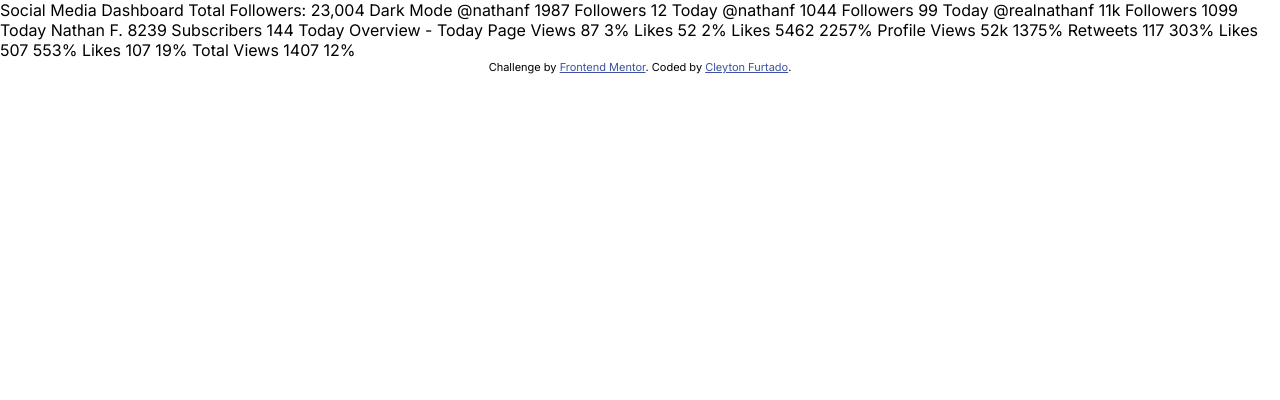
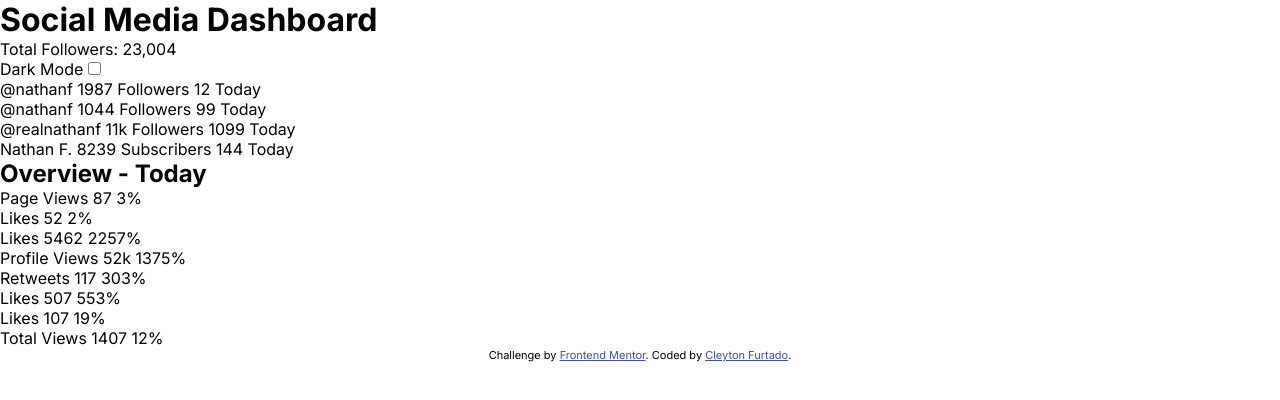
Before and after one commit to CleytonRR/social-media-dashboard, a plain HTML site: page index.html in a window 1280 px wide. Drawn offline with Linux system fonts and the light colour scheme.

Commit message:
Added tags html for content

```diff
--- a/index.html
+++ b/index.html
@@ -2,7 +2,7 @@
 <html lang="en">
 <head>
   <meta charset="UTF-8">
-  <meta name="viewport" content="width=device-width, initial-scale=1.0"> <!-- displays site properly based on user's device -->
+  <meta name="viewport" content="width=device-width, initial-scale=1.0">
 
   <link rel="icon" type="image/png" sizes="32x32" href="./images/favicon-32x32.png">
   <link href="https://fonts.googleapis.com/css2?family=Inter:wght@400;700&display=swap" rel="stylesheet">
@@ -12,68 +12,103 @@
 </head>
 <body>
 
-  Social Media Dashboard
-  Total Followers: 23,004
+  <main>
+    <header>
+      <div>
+        <h1>Social Media Dashboard</h1>
+        <span>Total Followers: 23,004</span>
+      </div>
 
-  Dark Mode
+      <div>
+        <label for="mode">Dark Mode</label>
+        <input type="checkbox" id="mode">
+      </div>
+    </header>
 
-
-
+    <section>
+      <div>
         @nathanf
         1987
         Followers
         12 Today
+      </div>
 
+      <div>
         @nathanf
         1044
         Followers
         99 Today
+      </div>
+    </section>
 
+    <div>
       @realnathanf
       11k
       Followers
       1099 Today
+    </div>
 
+    <div>
       Nathan F.
       8239
       Subscribers
       144 Today
+    </div>
 
 
 
-  Overview - Today
+    <h2>Overview - Today</h2>
 
+    <section>
+     <div>
        Page Views
        87
        3%
-
+     </div>
+     <div>
        Likes
        52
        2%
 
+     </div>
+     <div>
        Likes
        5462
        2257%
-
+     </div>
+     <div>
        Profile Views
        52k
        1375%
+     </div>
 
+     <div>
         Retweets
         117
         303%
-
+     </div>
+     <div>
        Likes
        507
        553%
 
+     </div>
+     <div>
          Likes
          107
          19%
-
+     </div>
+     <div>
        Total Views
        1407
        12%
+     </div>
+    </section>
+
+
+
+  </main>
+
 
   <div class="attribution">
     Challenge by <a href="https://www.frontendmentor.io?ref=challenge" target="_blank">Frontend Mentor</a>.
```
Lines whose indentation alone changed are shown as unchanged.
